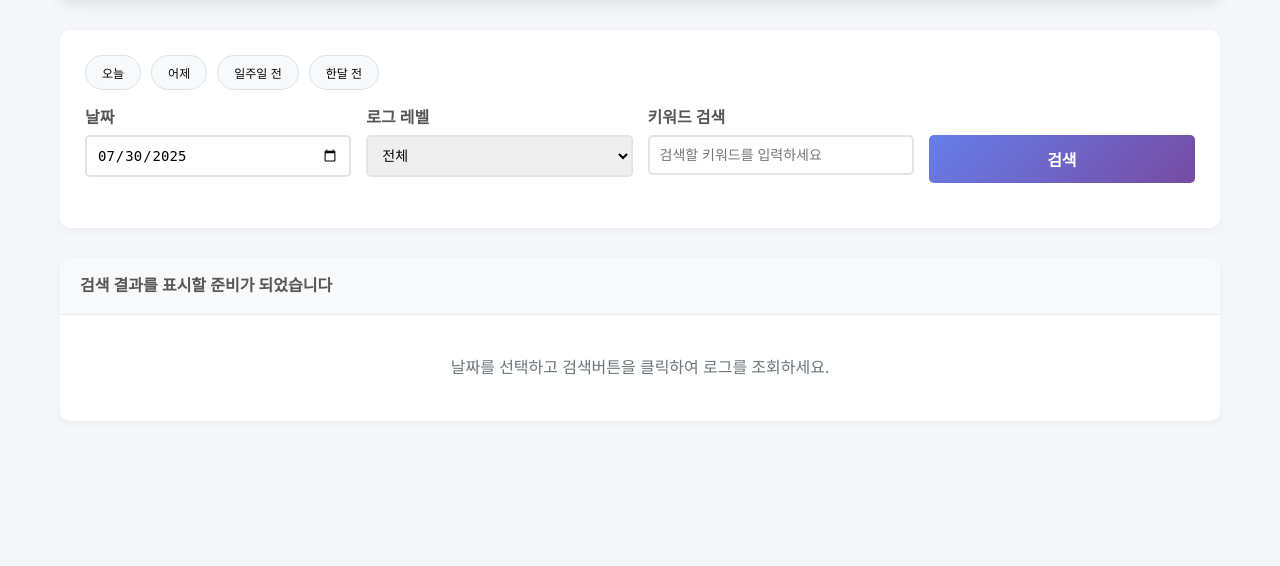
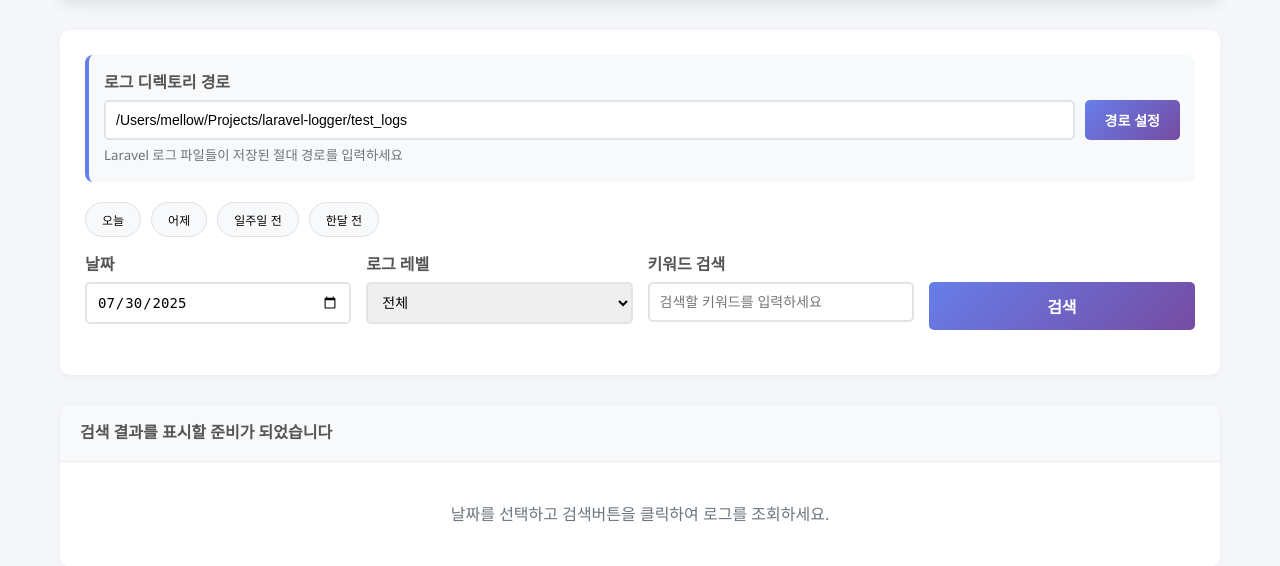
Before and after one commit to yepisode/laravel-log-viewer, a PHP site: page / in a window 1280 px wide. Shown: the part 147-713 px from the top of the page. Run offline with PHP 8.4, Linux system fonts and the light colour scheme.

Commit message:
절대 경로 입력 기능 및 동적 로그 디렉토리 처리 구현
- 웹 인터페이스에 로그 디렉토리 경로 설정 폼 추가
- 로컬 스토리지를 이용한 경로 기억 기능
- API에서 동적 경로 처리 및 유효성 검증 기능
- 경로 보안 검증 함수로 시스템 디렉토리 접근 차단
- 실시간 경로 검증 및 사용 가능한 로그 파일 목록 표시
- Enter 키로 경로 설정 가능한 UX 개선

```diff
--- a/api.php
+++ b/api.php
@@ -19,14 +19,86 @@ function sanitizeInput($input) {
     return htmlspecialchars(trim($input), ENT_QUOTES, 'UTF-8');
 }
 
+function validatePath($path) {
+    // 빈 경로 체크
+    if (empty($path)) {
+        return false;
+    }
+
+    // 절대 경로인지 확인 (Unix/Linux/macOS는 '/'로 시작, Windows는 드라이브 문자로 시작)
+    if (!preg_match('/^(\/|[A-Za-z]:\\\\)/', $path)) {
+        return false;
+    }
+
+    // 위험한 패턴들 체크 (보안상 중요한 시스템 디렉토리만 차단)
+    $dangerousPatterns = [
+        '../',      // 상위 디렉토리 접근
+        '..\\',     // 상위 디렉토리 접근 (Windows)
+        '/etc/',    // 시스템 설정 디렉토리
+        '/root/',   // 루트 사용자 홈
+        '/boot/',   // 부트 디렉토리
+        '/sys/',    // 시스템 파일시스템
+        '/proc/',   // 프로세스 정보
+    ];
+
+    foreach ($dangerousPatterns as $pattern) {
+        if (strpos($path, $pattern) !== false) {
+            return false;
+        }
+    }
+
+    // 실제 경로 존재 여부 확인
+    $realPath = realpath($path);
+    if ($realPath === false || !is_dir($realPath) || !is_readable($realPath)) {
+        return false;
+    }
+
+    return true;
+}
+
 try {
     // GET 파라미터 받기
+    $action = isset($_GET['action']) ? sanitizeInput($_GET['action']) : 'search';
     $date = isset($_GET['date']) ? sanitizeInput($_GET['date']) : '';
     $level = isset($_GET['level']) ? sanitizeInput($_GET['level']) : '';
     $keyword = isset($_GET['keyword']) ? sanitizeInput($_GET['keyword']) : '';
+    $path = isset($_GET['path']) ? sanitizeInput($_GET['path']) : '';
     $page = isset($_GET['page']) ? (int)$_GET['page'] : 1;
 
-    // 필수 파라미터 검증
+    // 경로 유효성 검증 액션
+    if ($action === 'validate_path') {
+        if (empty($path)) {
+            sendResponse(false, null, '경로를 입력해주세요.');
+        }
+
+        // 경로 보안 검증
+        if (!validatePath($path)) {
+            sendResponse(false, null, '유효하지 않은 경로입니다.');
+        }
+
+        try {
+            $logReader = new LaravelLogReader();
+            $logReader->setLogDirectory($path);
+
+            // 사용 가능한 날짜 목록 가져오기
+            $availableDates = $logReader->getAvailableDates();
+
+            sendResponse(true, [
+                'path' => $path,
+                'available_dates' => $availableDates,
+                'count' => count($availableDates)
+            ], '경로가 유효합니다.');
+
+        } catch (Exception $e) {
+            sendResponse(false, null, $e->getMessage());
+        }
+    }
+
+    // 검색 액션 (기본)
+    if (empty($path)) {
+        sendResponse(false, null, '로그 디렉토리 경로가 설정되지 않았습니다.');
+    }
+
     if (empty($date)) {
         sendResponse(false, null, '날짜를 선택해주세요.');
     }
@@ -36,12 +108,14 @@ try {
         sendResponse(false, null, '올바른 날짜 형식이 아닙니다. (YYYY-MM-DD)');
     }
 
+    // 경로 보안 검증
+    if (!validatePath($path)) {
+        sendResponse(false, null, '유효하지 않은 경로입니다.');
+    }
+
     // LaravelLogReader 인스턴스 생성 및 설정
     $logReader = new LaravelLogReader();
-
-    // 테스트 로그 디렉토리 설정 (실제 환경에서는 적절한 경로로 변경)
-    $logDirectory = __DIR__ . '/test_logs';
-    $logReader->setLogDirectory($logDirectory);
+    $logReader->setLogDirectory($path);
 
     // 해당 날짜의 로그 파일 존재 여부 확인
     if (!$logReader->hasLogForDate($date)) {
--- a/index.php
+++ b/index.php
@@ -345,6 +345,20 @@
         </div>
 
         <div class="search-panel">
+            <div class="path-setting" style="margin-bottom: 20px; padding: 15px; background: #f8f9fa; border-radius: 8px; border-left: 4px solid #667eea;">
+                <div class="form-group" style="margin-bottom: 0;">
+                    <label for="log_directory">로그 디렉토리 경로</label>
+                    <div style="display: flex; gap: 10px;">
+                        <input type="text" id="log_directory" name="log_directory"
+                               placeholder="/absolute/path/to/laravel/storage/logs"
+                               style="flex: 1;"
+                               value="/Users/mellow/Projects/laravel-logger/test_logs">
+                        <button type="button" onclick="setLogDirectory()" class="search-btn" style="padding: 10px 20px; font-size: 14px;">경로 설정</button>
+                    </div>
+                    <small style="color: #6c757d; margin-top: 5px; display: block;">Laravel 로그 파일들이 저장된 절대 경로를 입력하세요</small>
+                </div>
+            </div>
+
             <div class="quick-dates">
                 <button type="button" class="quick-date-btn" onclick="setQuickDate('today')">오늘</button>
                 <button type="button" class="quick-date-btn" onclick="setQuickDate('yesterday')">어제</button>
@@ -415,6 +429,95 @@
         let totalPages = 1;
         let currentSearchData = null;
         const logsPerPage = 20;
+        let currentLogDirectory = '';
+
+        // 로컬 스토리지에서 저장된 경로 불러오기
+        function loadSavedPath() {
+            const savedPath = localStorage.getItem('laravel_log_directory');
+            if (savedPath) {
+                document.getElementById('log_directory').value = savedPath;
+                currentLogDirectory = savedPath;
+                showPathStatus('저장된 경로가 로드되었습니다: ' + savedPath, 'success');
+            }
+        }
+
+        // 로그 디렉토리 경로 설정
+        async function setLogDirectory() {
+            const pathInput = document.getElementById('log_directory');
+            const path = pathInput.value.trim();
+
+            if (!path) {
+                showPathStatus('경로를 입력해주세요.', 'error');
+                return;
+            }
+
+            // 경로 유효성 검증을 위해 API 호출
+            try {
+                const response = await fetch(`api.php?action=validate_path&path=${encodeURIComponent(path)}`);
+                const data = await response.json();
+
+                if (data.success) {
+                    currentLogDirectory = path;
+                    localStorage.setItem('laravel_log_directory', path);
+                    showPathStatus(`경로가 설정되었습니다: ${path}`, 'success');
+
+                    // 사용 가능한 날짜 목록 업데이트
+                    if (data.available_dates && data.available_dates.length > 0) {
+                        updateAvailableDates(data.available_dates);
+                    }
+                } else {
+                    showPathStatus(`경로 오류: ${data.message}`, 'error');
+                }
+            } catch (error) {
+                console.error('Path validation error:', error);
+                showPathStatus('경로 검증 중 오류가 발생했습니다.', 'error');
+            }
+        }
+
+        // 경로 상태 메시지 표시
+        function showPathStatus(message, type) {
+            const pathSetting = document.querySelector('.path-setting');
+            let statusDiv = pathSetting.querySelector('.path-status');
+
+            if (!statusDiv) {
+                statusDiv = document.createElement('div');
+                statusDiv.className = 'path-status';
+                statusDiv.style.marginTop = '10px';
+                statusDiv.style.padding = '8px 12px';
+                statusDiv.style.borderRadius = '4px';
+                statusDiv.style.fontSize = '14px';
+                pathSetting.appendChild(statusDiv);
+            }
+
+            statusDiv.textContent = message;
+
+            if (type === 'success') {
+                statusDiv.style.backgroundColor = '#d4edda';
+                statusDiv.style.color = '#155724';
+                statusDiv.style.border = '1px solid #c3e6cb';
+            } else if (type === 'error') {
+                statusDiv.style.backgroundColor = '#f8d7da';
+                statusDiv.style.color = '#721c24';
+                statusDiv.style.border = '1px solid #f5c6cb';
+            }
+
+            // 3초 후 메시지 제거
+            setTimeout(() => {
+                if (statusDiv.parentNode) {
+                    statusDiv.parentNode.removeChild(statusDiv);
+                }
+            }, 3000);
+        }
+
+        // 사용 가능한 날짜 목록 업데이트
+        function updateAvailableDates(dates) {
+            const resultsCount = document.getElementById('results-count');
+            if (dates.length > 0) {
+                resultsCount.textContent = `사용 가능한 로그 파일: ${dates.length}개 (${dates[0]} ~ ${dates[dates.length-1]})`;
+            } else {
+                resultsCount.textContent = '로그 파일이 없습니다.';
+            }
+        }
 
         function setQuickDate(type) {
             const dateInput = document.getElementById('search_date');
@@ -442,11 +545,18 @@
         async function searchLogs(event) {
             event.preventDefault();
 
+            // 로그 디렉토리가 설정되지 않은 경우 확인
+            if (!currentLogDirectory) {
+                showPathStatus('먼저 로그 디렉토리 경로를 설정해주세요.', 'error');
+                return;
+            }
+
             const formData = new FormData(event.target);
             const searchParams = {
                 date: formData.get('search_date'),
                 level: formData.get('log_level'),
                 keyword: formData.get('keyword'),
+                path: currentLogDirectory,
                 page: 1
             };
 
@@ -634,9 +744,24 @@
             }
         }
 
-        // 페이지 로드 시 오늘 날짜로 초기 검색
+        // 페이지 로드 시 저장된 경로 불러오기
         document.addEventListener('DOMContentLoaded', function() {
-            // 자동 검색은 하지 않고 사용자가 직접 검색하도록 함
+            loadSavedPath();
+
+            // 저장된 경로가 없으면 기본 경로로 자동 설정
+            if (!localStorage.getItem('laravel_log_directory')) {
+                const defaultPath = document.getElementById('log_directory').value;
+                if (defaultPath) {
+                    setLogDirectory();
+                }
+            }
+
+            // Enter 키로 경로 설정 가능하도록
+            document.getElementById('log_directory').addEventListener('keypress', function(e) {
+                if (e.key === 'Enter') {
+                    setLogDirectory();
+                }
+            });
         });
     </script>
 </body>
```
